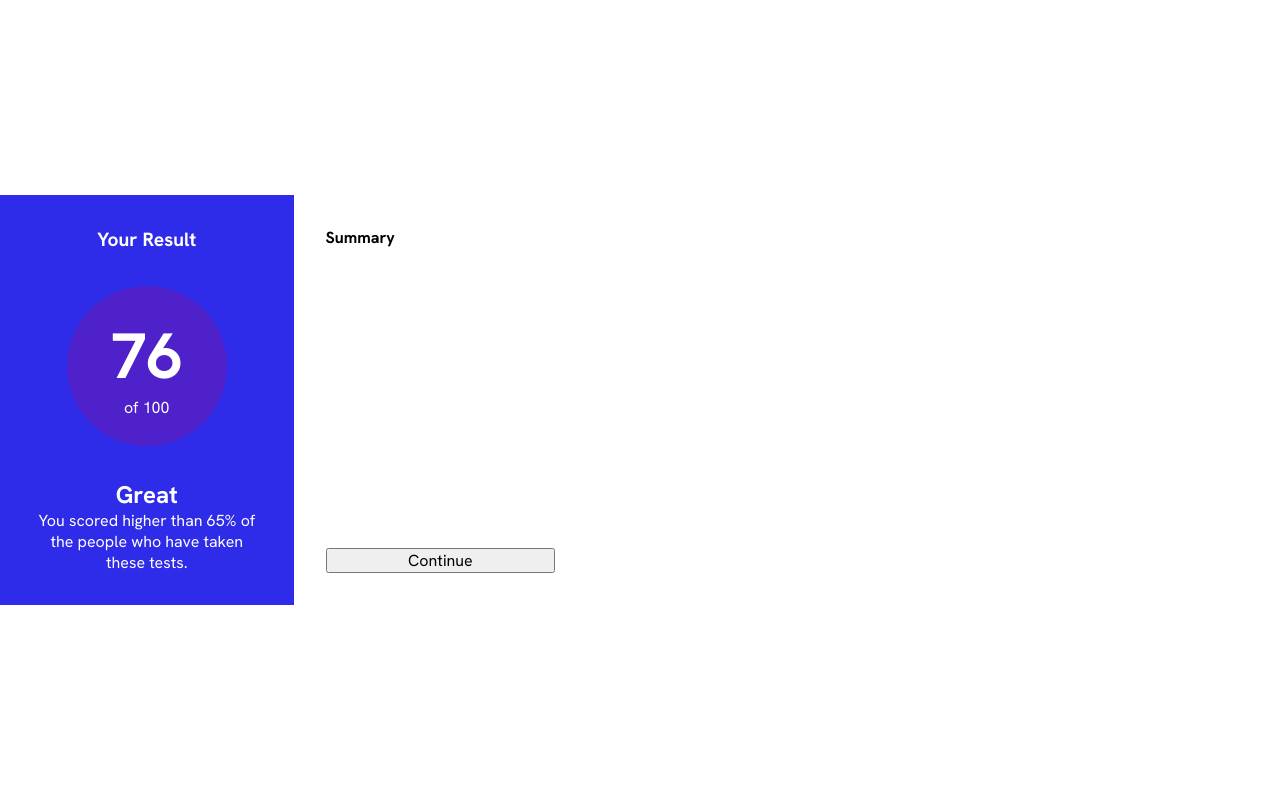
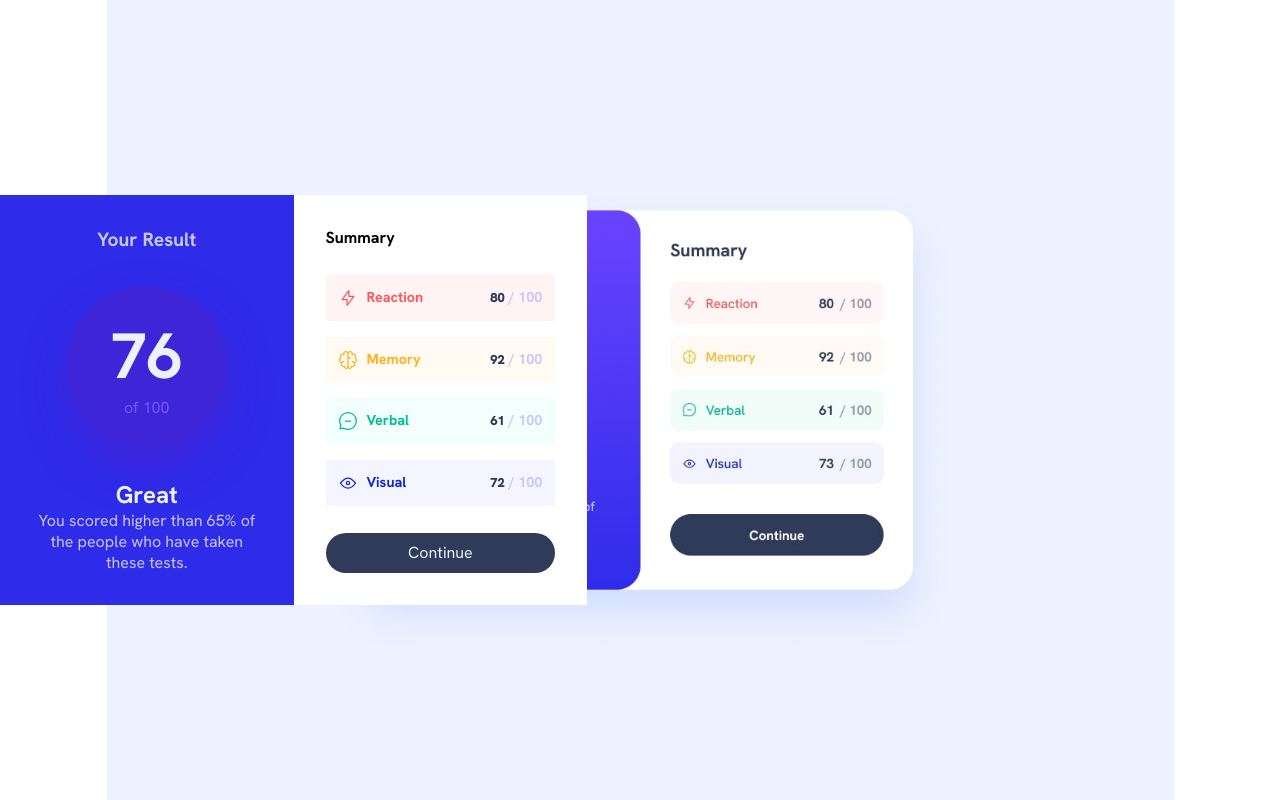
Before and after one commit to eliamrr/ResultsSummaryComponent-FrontendMentor, a plain HTML site: page index.html in a window 1280 px wide. Drawn offline with Linux system fonts and the light colour scheme.

Commit message:
La parte logica terminda

```diff
--- a/data.json
+++ b/data.json
@@ -2,21 +2,29 @@
   {
     "category": "Reaction",
     "score": 80,
-    "icon": "./assets/images/icon-reaction.svg"
+    "icon": "./assets/images/icon-reaction.svg",
+    "color": "hsl(0, 100%, 67%)",
+    "bg": "hsl(0, 100%, 67%, 0.069)"
   },
   {
     "category": "Memory",
     "score": 92,
-    "icon": "./assets/images/icon-memory.svg"
+    "icon": "./assets/images/icon-memory.svg",
+    "color": "hsl(39, 100%, 56%)",
+    "bg": "hsl(39, 100%, 67%, 0.069)"
   },
   {
     "category": "Verbal",
     "score": 61,
-    "icon": "./assets/images/icon-verbal.svg"
+    "icon": "./assets/images/icon-verbal.svg",
+    "color": "hsl(166, 100%, 37%)",
+    "bg": "hsl(166, 100%, 67%, 0.069)"
   },
   {
     "category": "Visual",
     "score": 72,
-    "icon": "./assets/images/icon-visual.svg"
+    "icon": "./assets/images/icon-visual.svg",
+    "color": " hsl(234, 85%, 45%)",
+    "bg": " hsl(234, 85%, 67%, 0.069)"
   }
 ]
--- a/index.html
+++ b/index.html
@@ -30,18 +30,30 @@
 
     <section class="mitad two">
       <h3>Summary</h3>
-      <div>
+      <ol id="ol">
+        <!-- <li class="lii" >
+          <div class="img-p-tw" >
+            <img src="./assets/images/icon-reaction.svg" alt="">
+            <p class="textt">Reaction</p>
+          </div>
+          <p class="textt2"><span class="espan">80 </span>/ 100</p>
+        </li> -->
 
-      </div>
+
+
+
+
+      </ol>
       <button>Continue</button>
     </section>
+    <script src="script.js" ></script>
   </main>
 
 
   <!--
 
   Reaction
-  80 / 100
+  80 /
 
   Memory
   92 / 100
--- /dev/null
+++ b/script.js
@@ -0,0 +1,36 @@
+async function  cargarDatos() {
+    const respueta = await fetch("data.json")
+    const datos = await respueta.json()
+    const ol = document.getElementById("ol")
+
+    datos.forEach(usuario =>{
+        // Creamos un li
+        const li = document.createElement("li")
+        li.classList.add("lii")
+        li.style.background =  usuario.bg
+        const div = document.createElement("div")
+        div.classList.add("img-p-tw")
+        const img = document.createElement("img")
+        const p1 = document.createElement("p")
+        p1.style.color = `${usuario.color}`
+        p1.classList.add("textt")
+
+        const p2 = document.createElement("p")
+        p2.classList.add("textt2")
+
+        const espan = document.createElement("span")
+        espan.classList.add("espan")
+
+
+        img.src = usuario.icon
+        p1.textContent = usuario.category
+
+        espan.textContent = `${usuario.score}`
+        p2.append(espan, " / 100")
+
+        div.append(img,p1)
+        li.append(div,p2)
+        ol.appendChild(li)
+    })
+}
+cargarDatos()
--- a/styles.css
+++ b/styles.css
@@ -8,7 +8,7 @@
     /* Degradados (Gradients) */
     --Azul_pizarra_claro_fondo: hsl(252, 100%, 67%);
     --Azul_real_claro_fondo: hsl(241, 81%, 54%);
-    --Azul_violeta_círculo: hsla(256, 72%, 46%, 1);
+    --Azul_violeta_círculo: rgba(78, 33, 202, 0.553);
     --Azul_persa_círculo: hsla(241, 72%, 46%, 0);
 
     /* Neutros */
@@ -57,12 +57,11 @@ body{
 
         }
         .one{
-            color: white;
             text-align: center;
-
             background-color:var(--Azul_real_claro_fondo);
-            /* background-color:var(--Azul_pizarra_claro_fondo); */
+            color:var(--Azul_pálido);
             .p1{
+                color: var(--Lavanda_claro);
                 font-size: 1.2em;
                 font-weight: 700;
             }
@@ -74,7 +73,7 @@ body{
                 display: flex;
                 flex-direction: column;
                 justify-content: center;
-
+                box-shadow: 0px 20px 40px var(--Azul_violeta_círculo);
                 /* Colores */
                 background-color:var(--Azul_violeta_círculo);
                 /* background-color:var(--Azul_persa_círculo); */
@@ -82,6 +81,11 @@ body{
                 .p2{
                     font-size: 4em;
                     font-weight: 700;
+                    color: var(--Azul_pálido);
+                }
+                .p3{
+                    color: var(--Azul_pálido);
+                    color: var(--Azul_pizarra_claro_fondo);
                 }
             }
             .texto-final{
@@ -91,12 +95,56 @@ body{
                 .p4{
                     text-align: center;
                     font-size: 1em;
+                    color: var(--Lavanda_claro);
                 }
 
             }
         }
         .two{
             background-color:var(--Blanco);
+            ol{
+                display: flex;
+                flex-direction: column;
+                gap: 1em;
+                .lii{
+                    padding: 0.8em;
+                    display: flex;
+                    justify-content: space-between;
+                    color: var(--Lavanda_claro);
+                    .img-p-tw{
+                        display: flex;
+                        gap: 0.5em;
+                        .textt{
+                            font-size: 0.9em;
+                            font-weight:700;
+                        }
+                    }
+                    .textt2{
+                        font-size: 0.9em;
+                        color: var(--Lavanda_claro);
+                        font-weight:700;
+                        .espan{
+                            color:var(--Azul_grisáceo_oscuro);
+                            font-size: 0.9em;
+                            font-weight:900;
+                        }
+                    }
+                }
+            }
+        }
+        button{
+            padding: 0.6em;
+            background-color: var(--Azul_grisáceo_oscuro);
+            border-radius: 2em;
+            color:var(--Azul_pálido);
+            border: none;
+            transition: all 300ms ease;
+
+        }
+        button:hover{
+            background-color:  var(--Azul_pizarra_claro_fondo);
+            background-color: var(--Azul_real_claro_fondo);
+
         }
     }
 }
```
Also changed, not shown: assets/fonts/HankenGrotesk-VariableFont_wght.ttf (added), assets/fonts/README.txt (added), assets/fonts/static/HankenGrotesk-Bold.ttf (added), assets/fonts/static/HankenGrotesk-ExtraBold.ttf (added), assets/fonts/static/HankenGrotesk-Medium.ttf (added), assets/images/favicon-32x32.png (added), assets/images/icon-memory.svg (added), assets/images/icon-reaction.svg (added), assets/images/icon-verbal.svg (added), assets/images/icon-visual.svg (added), design/active-states.jpg (added), design/desktop-design.jpg (added), design/mobile-design.jpg (added), 1 other file.
